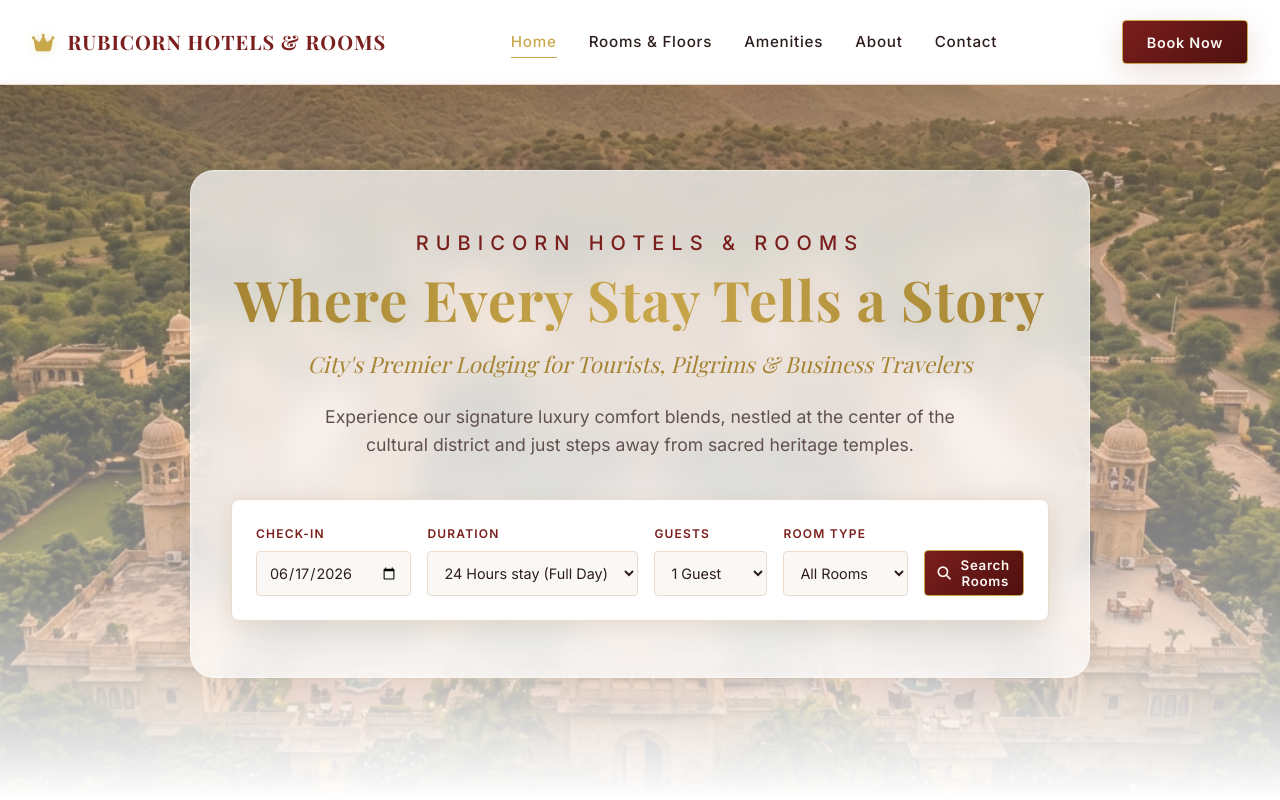
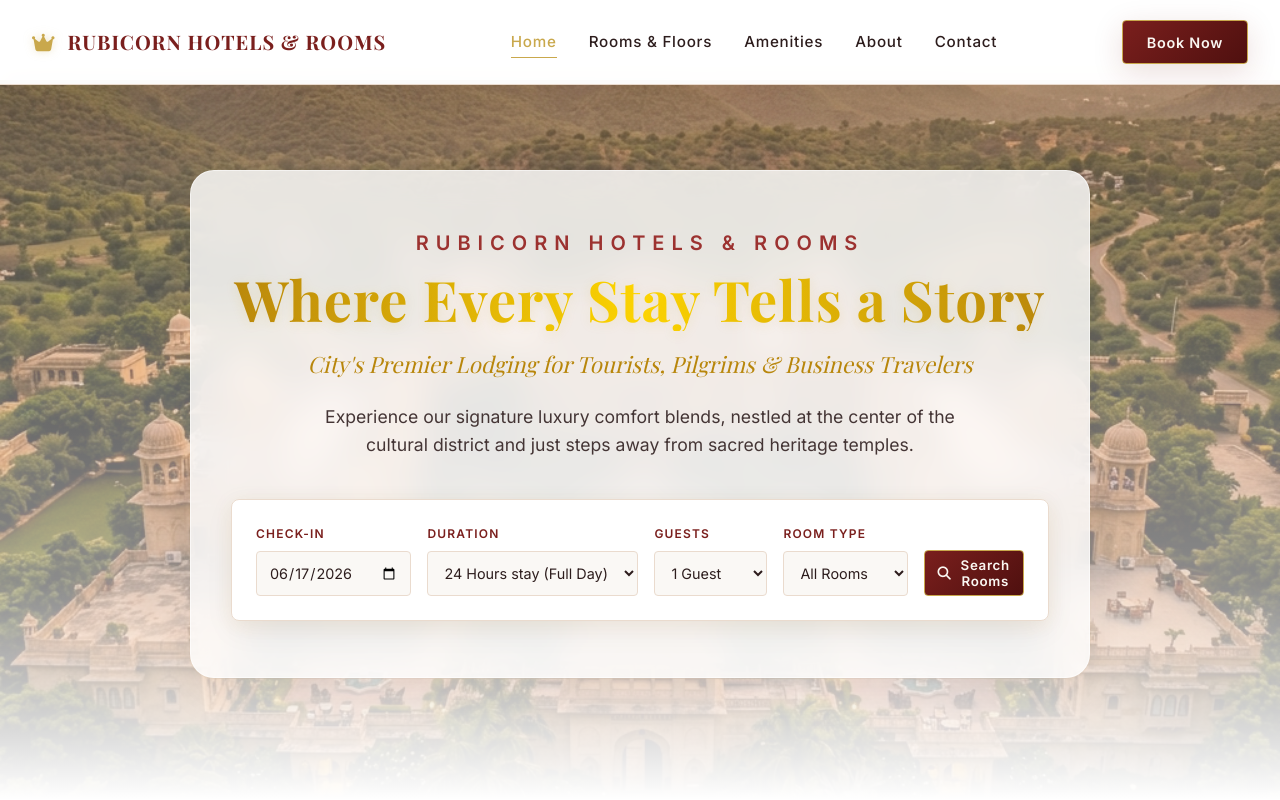
Before and after one commit to sukumar38140/Rubicorn-Hotels-Rooms, a website: page index.html in a window 1280 px wide. Shown: the top 800 px of the page. Drawn offline with nearby package versions, Linux system fonts and the light colour scheme; a web font is replaced by a local one.

Commit message:
design: brighten hero section text colors and card background opacity

```diff
--- a/style.css
+++ b/style.css
@@ -389,11 +389,11 @@ img {
 
 /* Custom Text Gradient */
 .gold-gradient-text {
-  background: linear-gradient(to right, var(--color-gold-dark) 0%, var(--color-gold) 50%, var(--color-gold-dark) 100%);
+  background: linear-gradient(to right, #b8860b 0%, #ffd700 50%, #b8860b 100%); /* Richer, brighter gold gradient */
   -webkit-background-clip: text;
   -webkit-text-fill-color: transparent;
   background-clip: text;
-  text-shadow: 0 2px 10px rgba(201, 168, 76, 0.08);
+  text-shadow: 0 2px 12px rgba(218, 165, 32, 0.15);
 }
 
 .gemini-gradient-text {
@@ -476,10 +476,10 @@ img {
   padding: 3.5rem 2.5rem;
   text-align: center;
   margin-top: -2rem;
-  background: rgba(255, 255, 255, 0.72); /* Premium Frosted Glass White Tint */
+  background: rgba(255, 255, 255, 0.82); /* Brightened Premium Frosted Glass White Tint */
   backdrop-filter: blur(16px);
   -webkit-backdrop-filter: blur(16px);
-  border: 1px solid rgba(255, 255, 255, 0.45);
+  border: 1px solid rgba(255, 255, 255, 0.55);
   border-radius: 24px;
   box-shadow: 0 20px 40px rgba(45, 11, 11, 0.05), 0 1px 3px rgba(201, 168, 76, 0.05);
 }
@@ -487,8 +487,8 @@ img {
 .hero-subtitle-brand {
   font-size: 1.25rem;
   letter-spacing: 0.35em;
-  font-weight: 500;
-  color: var(--color-burgundy);
+  font-weight: 600;
+  color: var(--color-burgundy-light); /* Brighter Burgundy */
   text-transform: uppercase;
   margin-bottom: 0.5rem;
   display: block;
@@ -512,14 +512,14 @@ img {
   font-size: 1.4rem;
   font-family: var(--font-serif);
   font-style: italic;
-  color: var(--color-gold-dark);
+  color: #b8860b; /* Richer, brighter gold for contrast */
   margin-bottom: 1.25rem;
   animation: fade-in-up 1.1s ease-out forwards;
 }
 
 .hero-desc {
   font-size: 1.1rem;
-  color: var(--color-ivory-dim);
+  color: #443535; /* Darker, cleaner and highly legible text color */
   max-width: 650px;
   margin: 0 auto 2.5rem;
   animation: fade-in-up 1.2s ease-out forwards;
```
